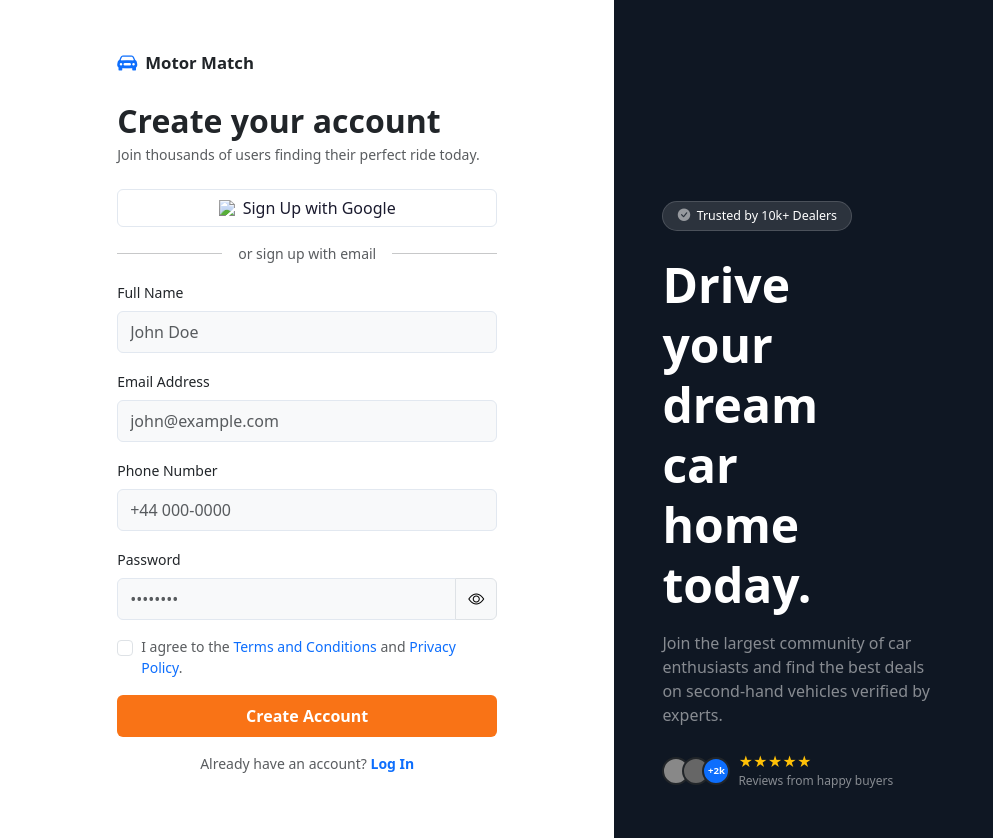
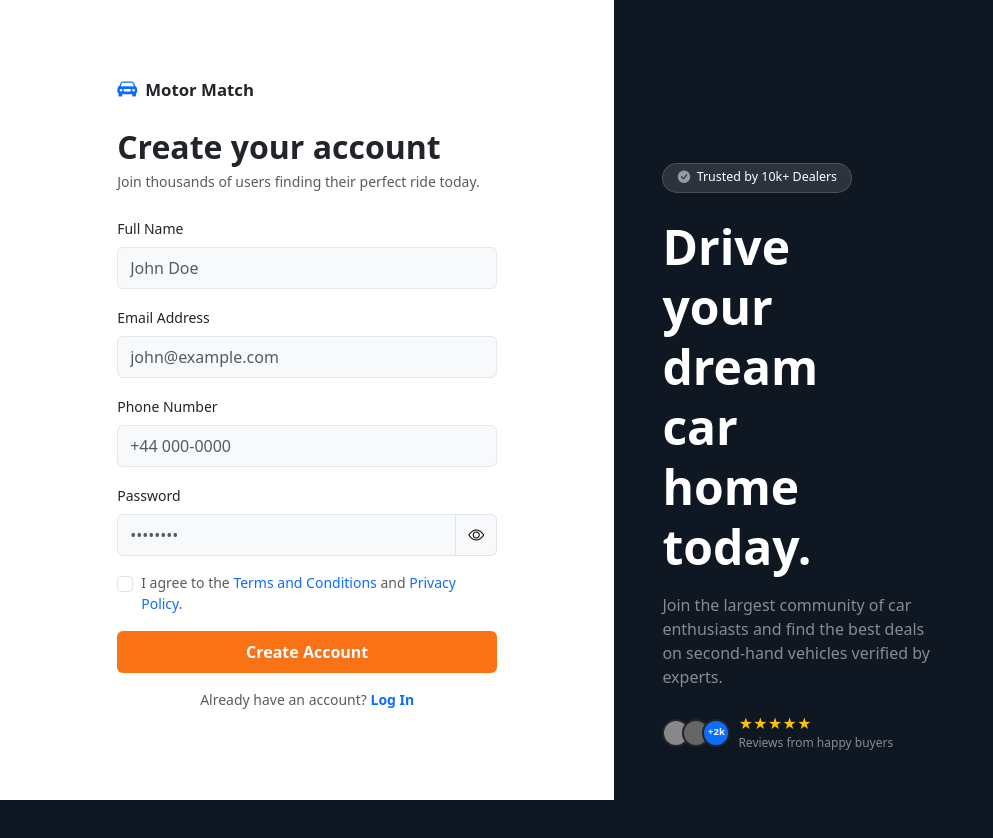
Before and after one commit to pdblackburn0-del/motormatch, a Django app: template motormatch/templates/register.html in a window 1280 px wide. Shown: the whole page, without its empty margins (0-993 px from the left). After the commit the page ends 800 px from the top, so only its background shows below. Run offline with Django 4.2, Linux system fonts and the light colour scheme; the template is opened without the code that fills it, so the values that code supplies are empty; parts of the project's set-up code (start-up, migrations or seed data) failed here and were passed over.

Commit message:
removed google login and sign up buttons from login and register pages as social auth is not set up

```diff
--- a/motormatch/templates/register.html
+++ b/motormatch/templates/register.html
@@ -30,17 +30,6 @@
 
             <h2 class="fw-bold mb-1">Create your account</h2>
             <p class="text-muted small mb-4">Join thousands of users finding their perfect ride today.</p>
-
-            <button class="btn btn-google w-100 mb-3 d-flex align-items-center justify-content-center gap-2">
-                <img src="https://www.google.com/favicon.ico" width="16" height="16" alt="Google">
-                Sign Up with Google
-            </button>
-
-            <div class="d-flex align-items-center gap-3 mb-3">
-                <hr class="flex-grow-1 m-0">
-                <span class="text-muted small">or sign up with email</span>
-                <hr class="flex-grow-1 m-0">
-            </div>
 
             <form>
                 <div class="mb-3">
```
Also changed, not shown: motormatch/templates/login.html (+0 -11 lines).
